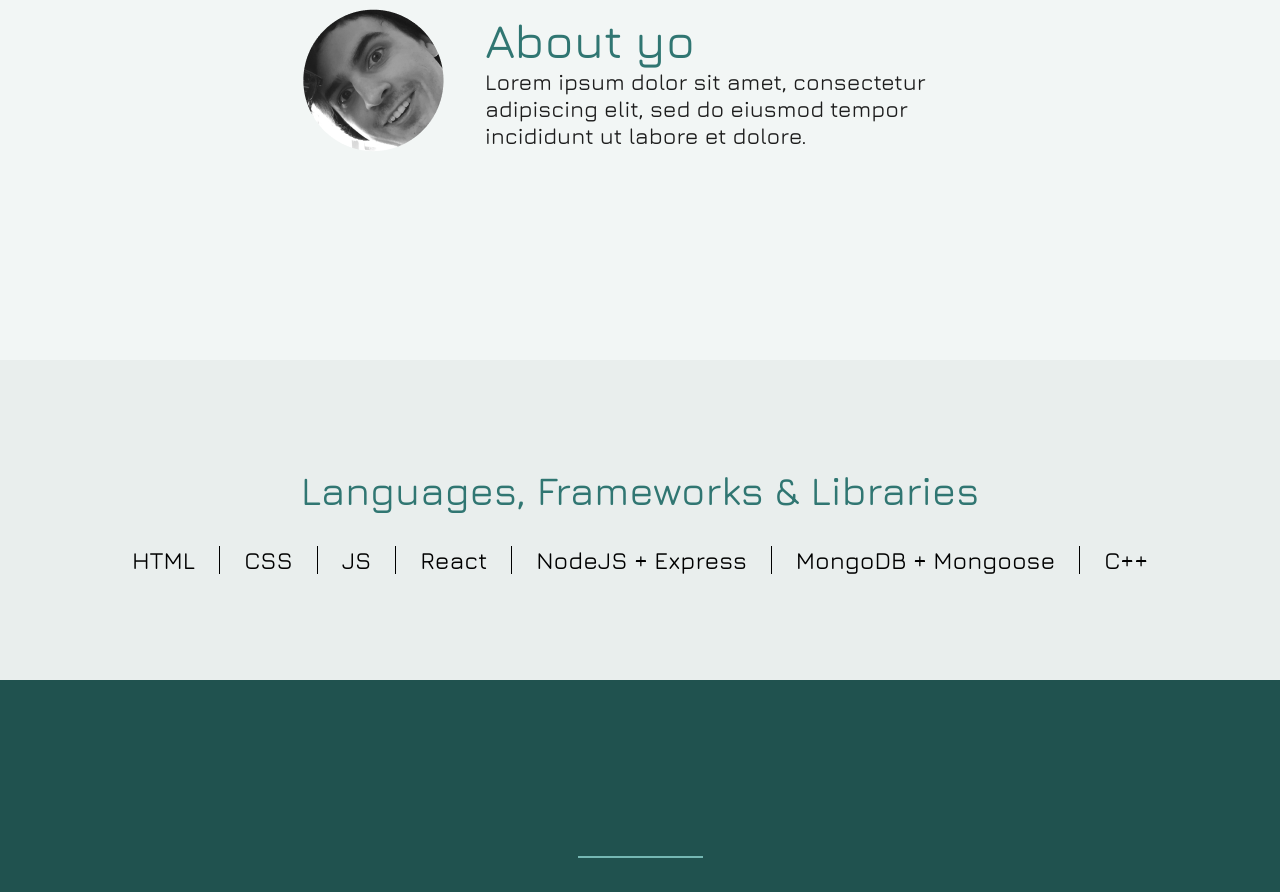
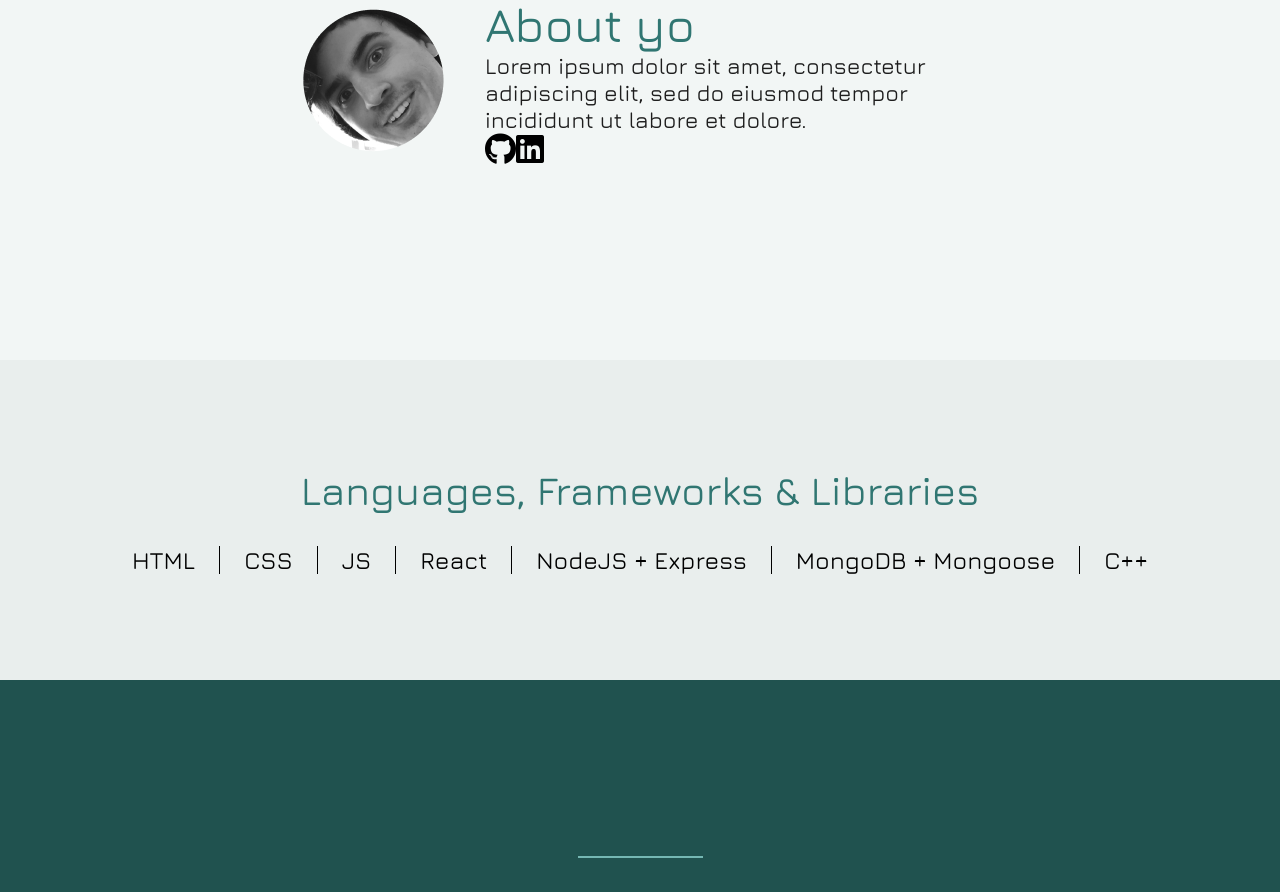
Before and after one commit to ajhanson22227/portfolio, a React (Create React App) app: page / in a window 1280 px wide. Shown: the part 920-1812 px from the top of the page. Built offline with nearby package versions, Linux system fonts and the light colour scheme.

Commit message:
Add github / linkedin icons

```diff
--- a/src/components/Summary/Personal/Personal.js
+++ b/src/components/Summary/Personal/Personal.js
@@ -14,6 +14,10 @@ const Personal = () => {
           Lorem ipsum dolor sit amet, consectetur adipiscing elit, sed do
           eiusmod tempor incididunt ut labore et dolore.
         </div>
+        <div className="icon-container">
+          <i class="fab fa-github fa-2x"></i>
+          <i class="fab fa-linkedin fa-2x"></i>
+        </div>
       </div>
     </div>
   );
```
